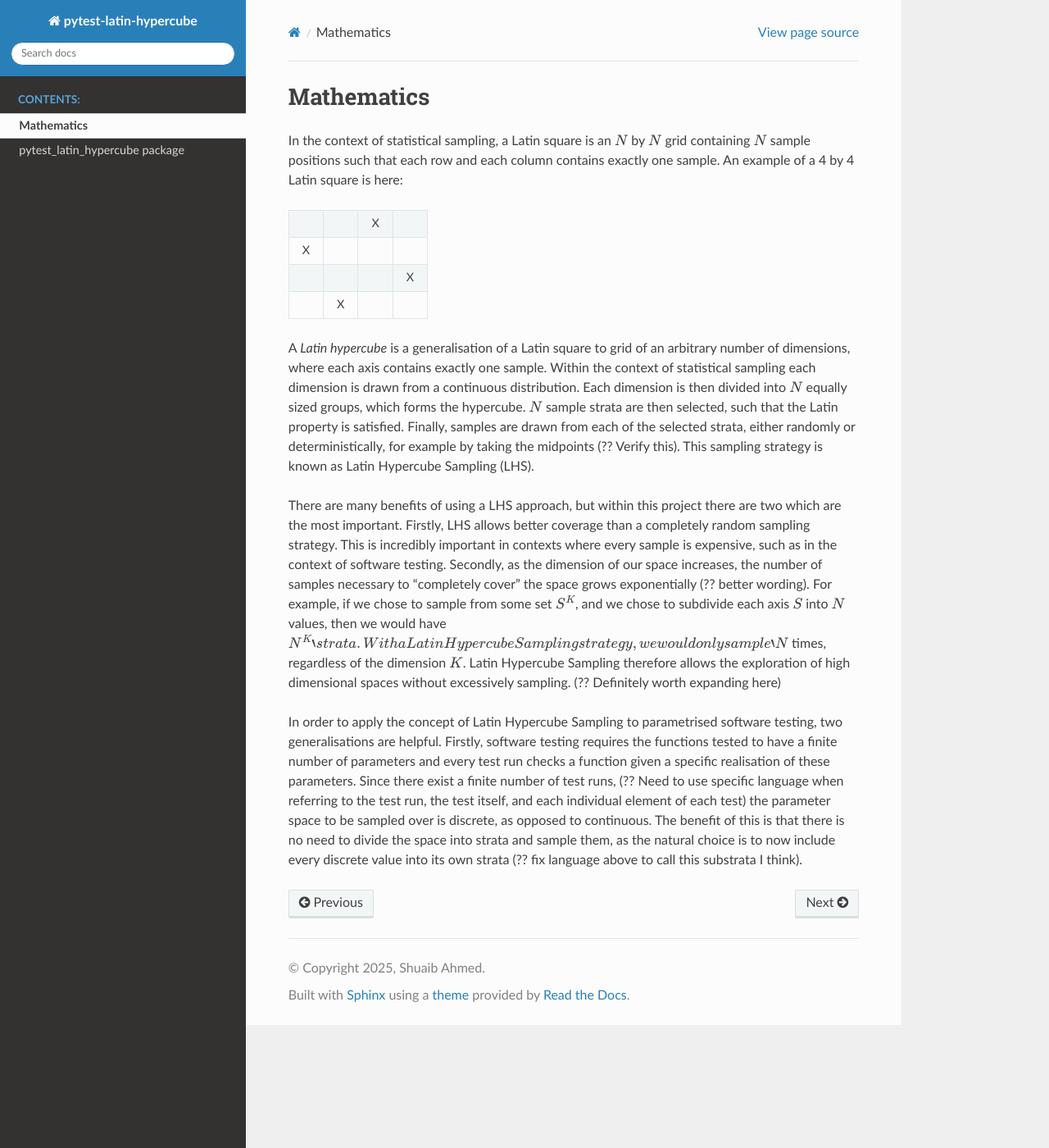
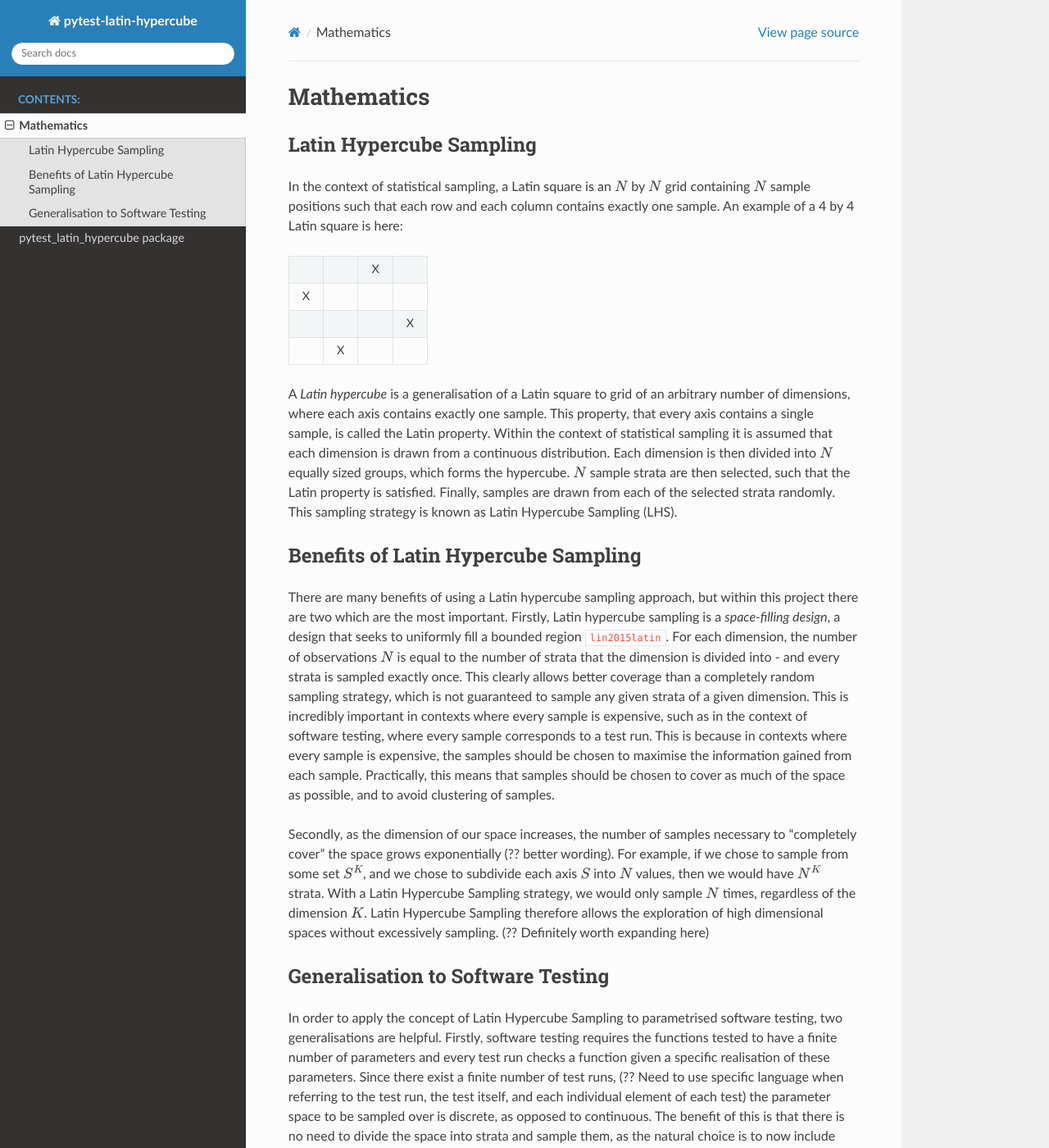
Before and after one commit to pytest-latin-hypercube/pytest-latin-hypercube, a Sphinx documentation site: the page built from docs/source/maths.rst, in a window 1280 px wide and 1400 px high. Shown: the whole window at 82% size. Built offline with Sphinx 7.4.7 and the Read the Docs theme 3.1.0, drawn with Linux system fonts in a browser that asks for light colours; cross-references to code outside the pages are shown as plain code.

Commit message:
updating docs

```diff
--- a/docs/source/conf.py
+++ b/docs/source/conf.py
@@ -15,7 +15,9 @@ release = '0.1'
 # https://www.sphinx-doc.org/en/master/usage/configuration.html#general-configuration
 
 extensions = ['sphinx.ext.autodoc',
-              'sphinx.ext.napoleon']
+              'sphinx.ext.napoleon',
+              'sphinxcontrib.bibtex']
+bibtex_bibfiles = ['refs.bib']
 
 templates_path = ['_templates']
 exclude_patterns = []
--- a/docs/source/maths.rst
+++ b/docs/source/maths.rst
@@ -2,8 +2,13 @@
 
 .. default-role:: math
 
+===========
 Mathematics
 ===========
+
+Latin Hypercube Sampling
+------------------------
+
 In the context of statistical sampling, a Latin square is an `N` by `N` grid containing `N` sample positions such that each row and each column contains exactly one sample.
 An example of a 4 by 4 Latin square is here:
 
@@ -28,8 +33,19 @@ An example of a 4 by 4 Latin square is here:
       -
       -
 
-A *Latin hypercube* is a generalisation of a Latin square to grid of an arbitrary number of dimensions, where each axis contains exactly one sample. Within the context of statistical sampling each dimension is drawn from a continuous distribution. Each dimension is then divided into `N` equally sized groups, which forms the hypercube. `N` sample strata are then selected, such that the Latin property is satisfied. Finally, samples are drawn from each of the selected strata, either randomly or deterministically, for example by taking the midpoints (?? Verify this). This sampling strategy is known as Latin Hypercube Sampling (LHS).
+A *Latin hypercube* is a generalisation of a Latin square to grid of an arbitrary number of dimensions, where each axis contains exactly one sample. This property, that every axis contains a single sample, is called the Latin property. Within the context of statistical sampling it is assumed that each dimension is drawn from a continuous distribution. Each dimension is then divided into `N` equally sized groups, which forms the hypercube. `N` sample strata are then selected, such that the Latin property is satisfied. Finally, samples are drawn from each of the selected strata randomly. This sampling strategy is known as Latin Hypercube Sampling (LHS).
 
-There are many benefits of using a LHS approach, but within this project there are two which are the most important. Firstly, LHS allows better coverage than a completely random sampling strategy. This is incredibly important in contexts where every sample is expensive, such as in the context of software testing. Secondly, as the dimension of our space increases, the number of samples necessary to "completely cover" the space grows exponentially (?? better wording). For example, if we chose to sample from some set `S^K`, and we chose to subdivide each axis `S` into `N` values, then we would have `N^K`strata. With a Latin Hypercube Sampling strategy, we would only sample `N` times, regardless of the dimension `K`. Latin Hypercube Sampling therefore allows the exploration of high dimensional spaces without excessively sampling. (?? Definitely worth expanding here)
+Benefits of Latin Hypercube Sampling
+------------------------------------------------
+
+There are many benefits of using a Latin hypercube sampling approach, but within this project there are two which are the most important. Firstly, Latin hypercube sampling is a *space-filling design*, a design that seeks to uniformly fill a bounded region :cite:p:`lin2015latin`. For each dimension, the number of observations `N` is equal to the number of strata that the dimension is divided into - and every strata is sampled exactly once. This clearly allows better coverage than a completely random sampling strategy, which is not guaranteed to sample any given strata of a given dimension. This is incredibly important in contexts where every sample is expensive, such as in the context of software testing, where every sample corresponds to a test run. This is because in contexts where every sample is expensive, the samples should be chosen to maximise the information gained from each sample. Practically, this means that samples should be chosen to cover as much of the space as possible, and to avoid clustering of samples.
+
+Secondly, as the dimension of our space increases, the number of samples necessary to "completely cover" the space grows exponentially (?? better wording). For example, if we chose to sample from some set `S^K`, and we chose to subdivide each axis `S` into `N` values, then we would have `N^K` strata. With a Latin Hypercube Sampling strategy, we would only sample `N` times, regardless of the dimension `K`. Latin Hypercube Sampling therefore allows the exploration of high dimensional spaces without excessively sampling. (?? Definitely worth expanding here)
+
+Generalisation to Software Testing
+------------------------------------------------
 
 In order to apply the concept of Latin Hypercube Sampling to parametrised software testing, two generalisations are helpful. Firstly, software testing requires the functions tested to have a finite number of parameters and every test run checks a function given a specific realisation of these parameters. Since there exist a finite number of test runs, (?? Need to use specific language when referring to the test run, the test itself, and each individual element of each test) the parameter space to be sampled over is discrete, as opposed to continuous. The benefit of this is that there is no need to divide the space into strata and sample them, as the natural choice is to now include every discrete value into its own strata (?? fix language above to call this substrata I think).
+
+
+.. bibliography::
--- /dev/null
+++ b/docs/source/refs.bib
@@ -0,0 +1,8 @@
+@article{lin2015latin,
+  title={Latin hypercubes and space-filling designs},
+  author={Lin, C Devon and Tang, Boxin and others},
+  journal={Handbook of design and analysis of experiments},
+  pages={593--625},
+  year={2015},
+  publisher={Chapman and Hall/CRC New York}
+}
--- a/pyproject.toml
+++ b/pyproject.toml
@@ -4,8 +4,9 @@ build-backend = "hatchling.build"
 
 [project]
 name = "pytest-latin-hypercube"
-version = "0.1"
+version = "1.0"
 description="""Implementation of Latin Hypercube Sampling for pytest."""
+readme = "source/README.md"
 license = "MIT"
 authors = [
     { name = "Shuaib Ahmed", email = "shuaib2001.sa@gmail.com" },
```
Also changed, not shown: docs/README.md (added), 1 other file.
